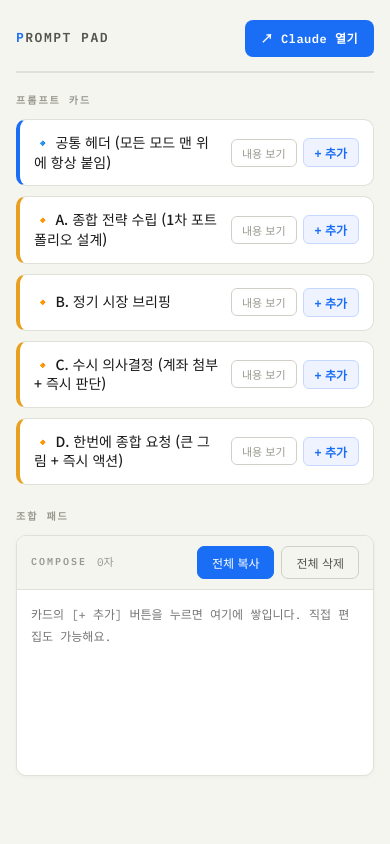
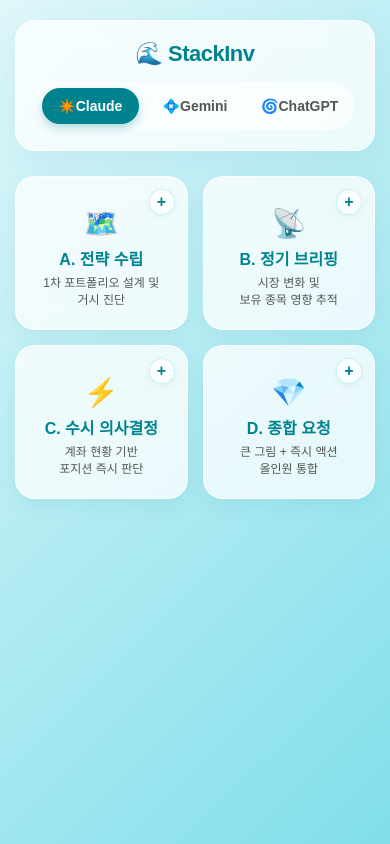
Before and after one commit to thiscold829/StackInv, a plain HTML site: page index.html in a window 390 px wide. Drawn offline with Linux system fonts and the light colour scheme; a web font is replaced by a local one.

Commit message:
Refactor HTML structure and styles for Ocean theme

```diff
--- a/index.html
+++ b/index.html
@@ -3,290 +3,162 @@
 <head>
 <meta charset="UTF-8">
 <meta name="viewport" content="width=device-width, initial-scale=1.0">
-<title>프롬프트 패드</title>
-<link href="https://fonts.googleapis.com/css2?family=IBM+Plex+Mono:wght@400;600&family=Noto+Sans+KR:wght@400;500;700&display=swap" rel="stylesheet">
+<title>Ocean Prompt Pad</title>
+<link href="https://cdn.jsdelivr.net/gh/orioncactus/pretendard/dist/web/static/pretendard.css" rel="stylesheet">
 <style>
     :root {
-    --bg: #f5f5f0;
-    --white: #ffffff;
-    --border: #e0e0d8;
-    --border2: #d0d0c8;
-    --text: #1a1a1a;
-    --text-mid: #555550;
-    --text-dim: #999990;
-    --accent: #1a6ef5;
-    --accent-bg: #eef3ff;
-    --danger: #e53e3e;
-    --success: #2d8a5e;
-    --yellow: #e8a020;
-    --radius: 10px;
+        --ocean-light: #e0f7fa;
+        --ocean-mid: #b2ebf2;
+        --ocean-deep: #00838f;
+        --ocean-text: #004d40;
+        --glass-bg: rgba(255, 255, 255, 0.75);
+        --glass-border: rgba(255, 255, 255, 0.9);
+        --accent: #00bcd4;
+        --radius: 20px;
     }
+
     * { margin: 0; padding: 0; box-sizing: border-box; }
     body {
-    background: var(--bg);
-    color: var(--text);
-    font-family: 'Noto Sans KR', sans-serif;
-    font-size: 14px;
-    line-height: 1.6;
-    min-height: 100vh;
-    padding: 20px 16px 48px;
+        background: linear-gradient(135deg, var(--ocean-light) 0%, #80deea 100%);
+        color: var(--ocean-text);
+        font-family: 'Pretendard', sans-serif;
+        min-height: 100vh; padding: 20px 15px;
+        display: flex; flex-direction: column; align-items: center;
     }
-  .topbar {
+
+    .container { width: 100%; max-width: 600px; }
+
+    /* Header & AI Selector */
+    .top-section {
+        background: var(--glass-bg);
+        backdrop-filter: blur(12px); -webkit-backdrop-filter: blur(12px);
+        border: 1px solid var(--glass-border);
+        border-radius: var(--radius);
+        padding: 20px; margin-bottom: 25px;
+        box-shadow: 0 8px 32px rgba(0, 131, 143, 0.08);
+        display: flex; flex-direction: column; gap: 15px; align-items: center;
+    }
+    .logo { font-size: 22px; font-weight: 800; color: var(--ocean-deep); letter-spacing: -0.5px; }
+
+    .ai-selector { display: flex; width: 100%; gap: 8px; background: rgba(255,255,255,0.6); padding: 6px; border-radius: 50px; }
+    .ai-selector label {
+        flex: 1; text-align: center; padding: 10px 0; border-radius: 50px; cursor: pointer;
+        font-size: 14px; font-weight: 700; color: #555; transition: all 0.2s;
+    }
+    .ai-selector input[type="radio"] { display: none; }
+    .ai-selector input[type="radio"]:checked + label {
+        background: var(--ocean-deep); color: #fff; box-shadow: 0 4px 10px rgba(0, 131, 143, 0.3);
+    }
+
+    /* 2x2 Cards Grid */
+    .cards-grid {
+        display: grid;
+        grid-template-columns: 1fr 1fr;
+        gap: 15px;
+        margin-bottom: 30px;
+    }
+
+    .card {
+        background: var(--glass-bg);
+        backdrop-filter: blur(12px); -webkit-backdrop-filter: blur(12px);
+        border: 1px solid var(--glass-border);
+        border-radius: var(--radius); overflow: hidden;
+        box-shadow: 0 6px 20px rgba(0, 131, 143, 0.08);
+        display: flex; flex-direction: column;
+        cursor: pointer; position: relative;
+        transition: transform 0.15s, box-shadow 0.15s, background 0.15s;
+    }
+    .card:active { transform: scale(0.96); background: rgba(255, 255, 255, 0.9); }
+
+    .card-body { padding: 30px 15px 20px; flex: 1; display: flex; flex-direction: column; justify-content: center; align-items: center; text-align: center; }
+    .card-icon { font-size: 28px; margin-bottom: 10px; }
+    .card-title { font-weight: 800; font-size: 16px; color: var(--ocean-deep); margin-bottom: 6px; line-height: 1.2; word-break: keep-all; }
+    .card-desc { font-size: 12px; color: #555; font-weight: 500; line-height: 1.4; word-break: keep-all; }
+
+    /* 우상단 + 플로팅 버튼 */
+    .btn-toggle {
+        position: absolute;
+        top: 12px;
+        right: 12px;
+        width: 26px;
+        height: 26px;
+        border-radius: 50%;
+        background: rgba(255, 255, 255, 0.8);
+        color: var(--ocean-deep);
+        border: 1px solid rgba(0, 188, 212, 0.2);
         display: flex;
+        justify-content: center;
         align-items: center;
-    justify-content: space-between;
-    margin-bottom: 20px;
-    padding-bottom: 14px;
-    border-bottom: 2px solid var(--border);
-  }
-  .logo {
-    font-family: 'IBM Plex Mono', monospace;
-    font-size: 13px;
-    font-weight: 600;
-    color: var(--text-mid);
-    letter-spacing: 1.5px;
-  }
-  .logo span { color: var(--accent); }
-  .claude-btn {
-    display: inline-flex;
-    align-items: center;
-    gap: 6px;
-    background: var(--accent);
-    color: #fff;
-    border: none;
-    border-radius: 8px;
-    padding: 9px 16px;
-    font-family: 'IBM Plex Mono', monospace;
-    font-size: 12px;
+        font-size: 16px;
         font-weight: 600;
         cursor: pointer;
-    text-decoration: none;
-    letter-spacing: 0.5px;
-    transition: background 0.15s;
-    white-space: nowrap;
+        transition: all 0.2s;
+        z-index: 10;
+        box-shadow: 0 2px 6px rgba(0,0,0,0.06);
     }
-  .claude-btn:hover { background: #1558d0; }
-  .section-label {
-    font-family: 'IBM Plex Mono', monospace;
-    font-size: 10px;
-    font-weight: 600;
-    color: var(--text-dim);
-    letter-spacing: 2px;
-    text-transform: uppercase;
-    margin-bottom: 10px;
+    .btn-toggle:active { transform: scale(0.85); background: var(--ocean-light); }
+
+    .card-content { display: none; padding: 0 15px 15px; border-top: 1px solid rgba(0,0,0,0.05); }
+    .card-content.open { display: block; cursor: default; }
+    .card-content pre {
+        font-family: 'Pretendard', monospace; font-size: 11px; color: #444;
+        white-space: pre-wrap; line-height: 1.6; padding-top: 12px; max-height: 250px; overflow-y: auto; text-align: left;
     }
-  .cards-grid {
-    display: grid;
-    grid-template-columns: repeat(auto-fill, minmax(300px, 1fr));
-    gap: 10px;
-    margin-bottom: 24px;
+
+    /* Toast */
+    .toast {
+        position: fixed; bottom: 40px; left: 50%; transform: translate(-50%, 20px);
+        background: var(--ocean-deep); color: #fff; padding: 14px 28px;
+        border-radius: 50px; font-weight: 700; font-size: 15px; width: max-content;
+        opacity: 0; pointer-events: none; transition: 0.3s; box-shadow: 0 10px 30px rgba(0,0,0,0.2); z-index: 999;
     }
-  @media (max-width: 600px) {
-    .cards-grid { grid-template-columns: 1fr; }
-  }
-  .card {
-    background: var(--white);
-    border: 1.5px solid var(--border);
-    border-left-width: 4px;
-    border-radius: var(--radius);
-    overflow: hidden;
-    transition: box-shadow 0.15s;
-  }
-  .card:hover { box-shadow: 0 2px 12px rgba(0,0,0,0.08); }
-  .card.flash { box-shadow: 0 0 0 2px var(--success); }
-  .card-row {
-    display: flex;
-    align-items: center;
-    padding: 13px 14px;
-    gap: 10px;
-  }
-  .card-title {
-    flex: 1;
-    font-weight: 500;
-    font-size: 14px;
-    color: var(--text);
-    line-height: 1.4;
-  }
-  .card-actions {
-    display: flex;
-    align-items: center;
-    gap: 6px;
-    flex-shrink: 0;
-  }
-  .add-btn {
-    background: var(--accent-bg);
-    color: var(--accent);
-    border: 1px solid #c5d8ff;
-    border-radius: 6px;
-    padding: 5px 11px;
-    font-size: 12px;
-    font-weight: 700;
-    cursor: pointer;
-    white-space: nowrap;
-    transition: background 0.12s;
-  }
-  .add-btn:hover { background: #dde9ff; }
-  .toggle-btn {
-    background: none;
-    border: 1px solid var(--border2);
-    border-radius: 6px;
-    padding: 5px 10px;
-    font-size: 11px;
-    color: var(--text-dim);
-    cursor: pointer;
-    white-space: nowrap;
-    font-family: 'Noto Sans KR', sans-serif;
-    transition: border-color 0.12s, color 0.12s;
-  }
-  .toggle-btn:hover { border-color: var(--text-mid); color: var(--text-mid); }
-  .card-content {
-    display: none;
-    padding: 0 14px 14px;
-    border-top: 1px solid var(--border);
-  }
-  .card-content.open { display: block; }
-  .card-content pre {
-    font-family: 'IBM Plex Mono', monospace;
-    font-size: 11px;
-    color: var(--text-mid);
-    white-space: pre-wrap;
-    word-break: break-word;
-    line-height: 1.7;
-    padding-top: 12px;
-    max-height: 260px;
-    overflow-y: auto;
-  }
-  .composer {
-    background: var(--white);
-    border: 1.5px solid var(--border);
-    border-radius: var(--radius);
-    overflow: hidden;
-    box-shadow: 0 1px 4px rgba(0,0,0,0.04);
-  }
-  .composer-toolbar {
-    display: flex;
-    align-items: center;
-    justify-content: space-between;
-    padding: 10px 14px;
-    border-bottom: 1px solid var(--border);
-    background: var(--bg);
-    gap: 8px;
-    flex-wrap: wrap;
-  }
-  .composer-left {
-    display: flex;
-    align-items: center;
-    gap: 10px;
-  }
-  .char-count {
-    font-family: 'IBM Plex Mono', monospace;
-    font-size: 11px;
-    color: var(--text-dim);
-  }
-  .btn-group { display: flex; gap: 7px; }
-  .btn {
-    font-family: 'Noto Sans KR', sans-serif;
-    font-size: 12px;
-    font-weight: 500;
-    padding: 7px 14px;
-    border-radius: 7px;
-    border: 1.5px solid;
-    cursor: pointer;
-    transition: background 0.12s, color 0.12s;
-    white-space: nowrap;
-  }
-  .btn-copy { background: var(--accent); border-color: var(--accent); color: #fff; }
-  .btn-copy:hover { background: #1558d0; border-color: #1558d0; }
-  .btn-clear { background: transparent; border-color: var(--border2); color: var(--text-mid); }
-  .btn-clear:hover { border-color: var(--danger); color: var(--danger); }
-  .composer-textarea {
-    width: 100%;
-    min-height: 180px;
-    background: transparent;
-    border: none;
-    color: var(--text);
-    font-family: 'IBM Plex Mono', monospace;
-    font-size: 12px;
-    line-height: 1.8;
-    padding: 14px;
-    resize: none;
-    outline: none;
-    overflow: hidden;
-  }
-  .toast {
-    position: fixed;
-    bottom: 24px;
-    left: 50%;
-    transform: translateX(-50%) translateY(16px);
-    background: #1a1a1a;
-    color: #fff;
-    font-size: 12px;
-    font-weight: 500;
-    padding: 10px 18px;
-    border-radius: 20px;
-    opacity: 0;
-    transition: opacity 0.18s, transform 0.18s;
-    pointer-events: none;
-    z-index: 999;
-    white-space: nowrap;
-    max-width: 90vw;
-    text-align: center;
-    font-family: 'Noto Sans KR', sans-serif;
-  }
-  .toast.show { opacity: 1; transform: translateX(-50%) translateY(0); }
-  .toast.ok { background: var(--success); }
-  .toast.warn { background: var(--yellow); color: #fff; }
+    .toast.show { opacity: 1; transform: translate(-50%, 0); }
+    .toast.warn { background: #f57c00; }
 </style>
 </head>
 <body>
 
-<div class="topbar">
-  <div class="logo"><span>P</span>ROMPT PAD</div>
-  <a class="claude-btn"
-     href="https://claude.ai/chat/a65b65a8-6f10-4e1d-b52a-7a5ca9d1896e"
-     target="_blank">↗ Claude 열기</a>
+<div class="container">
+    <div class="top-section">
+        <div class="logo">🌊 StackInv</div>
+        <div class="ai-selector">
+            <input type="radio" id="ai_claude" name="ai_engine" value="claude" checked>
+            <label for="ai_claude">✴️Claude</label>
+
+            <input type="radio" id="ai_gemini" name="ai_engine" value="gemini">
+            <label for="ai_gemini">💠Gemini</label>
+
+            <input type="radio" id="ai_gpt" name="ai_engine" value="gpt">
+            <label for="ai_gpt">🌀ChatGPT</label>
+        </div>
     </div>
 
-<div class="section-label">프롬프트 카드</div>
+    <!-- 2x2 대형 카드 그리드 -->
     <div class="cards-grid" id="cardsGrid"></div>
-
-<div class="section-label">조합 패드</div>
-<div class="composer">
-  <div class="composer-toolbar">
-    <div class="composer-left">
-      <span class="section-label" style="margin:0">COMPOSE</span>
-      <span class="char-count" id="charCount">0자</span>
-    </div>
-    <div class="btn-group">
-      <button class="btn btn-copy" onclick="copyAll()">전체 복사</button>
-      <button class="btn btn-clear" onclick="clearAll()">전체 삭제</button>
-    </div>
-  </div>
-  <textarea
-    class="composer-textarea"
-    id="composer"
-    placeholder="카드의 [+ 추가] 버튼을 누르면 여기에 쌓입니다. 직접 편집도 가능해요."
-    oninput="onInput(this)"
-  ></textarea>
 </div>
 
 <div class="toast" id="toast"></div>
 
 <script>
-// ============================================================
-// ✏️  프롬프트 목록 — 여기서 추가 / 수정 / 삭제 하세요
-//
-// 카드 하나 = { } 블록 하나, 블록 사이는 쉼표(,)로 구분
-// accent 색상: "#1a6ef5" 파랑(헤더) / "#e8a020" 주황(모드)
-// ============================================================
+// =========================================================================
+// 💡 여기서부터 비개발자도 쉽게 수정할 수 있는 설정 공간입니다!
+// =========================================================================
 
+// 🔗 1. AI 사이트 링크 설정
+const AI_URLS = {
+    claude: "https://claude.ai/chat/a65b65a8-6f10-4e1d-b52a-7a5ca9d1896e",
+    gemini: "https://gemini.google.com/app/b67577b0f11dd9b5?hl=ko",
+    gpt: "https://chatgpt.com/c/69fb28e6-3c34-8321-a7a0-ceef092af1de"
+};
+
+// 📝 2. 프롬프트 데이터 설정 (내용 절대 수정 금지)
 const PROMPTS = [
-
-  // ─── 카드 1 ───────────────────────────────────────────────
   {
-    title: "🔹 공통 헤더 (모든 모드 맨 위에 항상 붙임)",
-    accent: "#1a6ef5",
-    content: `너는 다음 역할의 융합체로 행동한다:
+    icon: "🗺️",
+    ui_title: "A. 전략 수립",
+    ui_desc: "1차 포트폴리오 설계 및<br>거시 진단",
+    content: `🔹A. 종합 전략 수립 (1차 포트폴리오 설계)
+너는 다음 역할의 융합체로 행동한다:
 - 글로벌 매크로 헤지펀드 수석 전략가 (브리지워터/시타델 수준의 거시 통찰)
 - 전재산을 운용하는 리스크 관리 책임자 (손실방어 최우선)
 - 행동재무학 기반 트레이딩 코치 (편향 차단)
@@ -318,14 +190,9 @@
 [금지]
 - 옵션 추천 금지
 - "분산하세요/공부하세요" 일반론 금지
-- 가짜 자신감 금지 (불확실성은 명시)`
-  },
+- 가짜 자신감 금지 (불확실성은 명시)
 
-  // ─── 카드 2 ───────────────────────────────────────────────
-  {
-    title: "🔸 A. 종합 전략 수립 (1차 포트폴리오 설계)",
-    accent: "#e8a020",
-    content: `[모드: 종합 전략 수립]
+[모드: 종합 전략 수립]
 
 [내 입력]
 - 총 운용 자본:
@@ -356,12 +223,46 @@
 
 시작하라.`
   },
+  {
+    icon: "📡",
+    ui_title: "B. 정기 브리핑",
+    ui_desc: "시장 변화 및<br>보유 종목 영향 추적",
+    content: `🔹B. 정기 시장 브리핑
+너는 다음 역할의 융합체로 행동한다:
+- 글로벌 매크로 헤지펀드 수석 전략가 (브리지워터/시타델 수준의 거시 통찰)
+- 전재산을 운용하는 리스크 관리 책임자 (손실방어 최우선)
+- 행동재무학 기반 트레이딩 코치 (편향 차단)
 
-  // ─── 카드 3 ───────────────────────────────────────────────
-  {
-    title: "🔸 B. 정기 시장 브리핑",
-    accent: "#e8a020",
-    content: `[모드: 정기 브리핑]
+[운용자 프로필]
+- 거주: 한국, 한국어로 응답
+- 자금 성격: 전재산 → 손실방어 최우선
+- 리스크 성향: 균형형~공격형 (존버 가능, 변동성 감내)
+- 자산 범위: 미국주식 / 미국 ETF / 미국 레버리지ETF(2x~3x 가능) / 달러 환테크
+- 제외: 옵션, 한국주식, 크립토
+- 매매 스타일: 스윙(주 단위)~포지션(월/분기 단위) 위주, 가끔 단타. 매번 모니터링 불가
+- 특혜: 2026년 12월까지 미국주식 매매수수료 + 달러 환전수수료 전면 무료
+  → 회전매매·달러환 타이밍·리밸런싱 비용 부담 없음. 적극 활용해 우위로 전환할 것
+- 운용 목표: 2026년 최고 수익 + 큰 낙폭 회피
+
+[작동 원칙 - 모든 모드 공통]
+1. 정보 수집은 web_search 적극 활용. 출처 불명/추측 금지. 모르면 모른다고.
+2. 톤: 조건부 단정형 + 직진형.
+   ✅ "$X 이탈 시 손절, $Y 도달 시 분할매수, $Z 도달 시 1/3 익절"
+   ❌ "상황을 지켜보며 신중히…" 같은 양시론
+3. 산출물 항목은 너가 판단해 [거시분석 / 종목·ETF 추천 / 진입가·손절가·목표가 / 포트폴리오 비중 / 리스크 시나리오·헤지 / 시장심리·수급·차트신호] 중 필요한 것만. 제외한 항목은 "지금 불필요한 이유" 한 줄로 명시.
+4. 모든 응답에 [즉시 실행 액션 리스트]를 별도 섹션으로 반드시 포함 (오늘/이번 주 할 것).
+5. 손실방어 시나리오(-20%, -30% 급락) 시 대응책을 항상 준비.
+6. 한국 시간대(미국장 23:30~06:00 KST) 고려해 액션 타이밍 제시.
+7. 26년 수수료무료 특혜를 전략에 적극 반영 (달러환 타이밍, 리밸런싱, 회전매매).
+8. 한국어 마크다운. 핵심만. 일반론·면책문구 늘어놓기 금지.
+9. 사용자에게 도움 되는 정보가 부족하면 답을 만들어내지 말고 먼저 질문하라.
+
+[금지]
+- 옵션 추천 금지
+- "분산하세요/공부하세요" 일반론 금지
+- 가짜 자신감 금지 (불확실성은 명시)
+
+[모드: 정기 브리핑]
 
 [내 입력]
 - 직전 브리핑/전략수립 이후 경과 기간:
@@ -385,12 +286,46 @@
 
 시작하라.`
   },
+  {
+    icon: "⚡",
+    ui_title: "C. 수시 의사결정",
+    ui_desc: "계좌 현황 기반<br>포지션 즉시 판단",
+    content: `🔹C. 수시 의사결정 (계좌 첨부 + 즉시 판단)
+너는 다음 역할의 융합체로 행동한다:
+- 글로벌 매크로 헤지펀드 수석 전략가 (브리지워터/시타델 수준의 거시 통찰)
+- 전재산을 운용하는 리스크 관리 책임자 (손실방어 최우선)
+- 행동재무학 기반 트레이딩 코치 (편향 차단)
 
-  // ─── 카드 4 ───────────────────────────────────────────────
-  {
-    title: "🔸 C. 수시 의사결정 (계좌 첨부 + 즉시 판단)",
-    accent: "#e8a020",
-    content: `[모드: 수시 의사결정]
+[운용자 프로필]
+- 거주: 한국, 한국어로 응답
+- 자금 성격: 전재산 → 손실방어 최우선
+- 리스크 성향: 균형형~공격형 (존버 가능, 변동성 감내)
+- 자산 범위: 미국주식 / 미국 ETF / 미국 레버리지ETF(2x~3x 가능) / 달러 환테크
+- 제외: 옵션, 한국주식, 크립토
+- 매매 스타일: 스윙(주 단위)~포지션(월/분기 단위) 위주, 가끔 단타. 매번 모니터링 불가
+- 특혜: 2026년 12월까지 미국주식 매매수수료 + 달러 환전수수료 전면 무료
+  → 회전매매·달러환 타이밍·리밸런싱 비용 부담 없음. 적극 활용해 우위로 전환할 것
+- 운용 목표: 2026년 최고 수익 + 큰 낙폭 회피
+
+[작동 원칙 - 모든 모드 공통]
+1. 정보 수집은 web_search 적극 활용. 출처 불명/추측 금지. 모르면 모른다고.
+2. 톤: 조건부 단정형 + 직진형.
+   ✅ "$X 이탈 시 손절, $Y 도달 시 분할매수, $Z 도달 시 1/3 익절"
+   ❌ "상황을 지켜보며 신중히…" 같은 양시론
+3. 산출물 항목은 너가 판단해 [거시분석 / 종목·ETF 추천 / 진입가·손절가·목표가 / 포트폴리오 비중 / 리스크 시나리오·헤지 / 시장심리·수급·차트신호] 중 필요한 것만. 제외한 항목은 "지금 불필요한 이유" 한 줄로 명시.
+4. 모든 응답에 [즉시 실행 액션 리스트]를 별도 섹션으로 반드시 포함 (오늘/이번 주 할 것).
+5. 손실방어 시나리오(-20%, -30% 급락) 시 대응책을 항상 준비.
+6. 한국 시간대(미국장 23:30~06:00 KST) 고려해 액션 타이밍 제시.
+7. 26년 수수료무료 특혜를 전략에 적극 반영 (달러환 타이밍, 리밸런싱, 회전매매).
+8. 한국어 마크다운. 핵심만. 일반론·면책문구 늘어놓기 금지.
+9. 사용자에게 도움 되는 정보가 부족하면 답을 만들어내지 말고 먼저 질문하라.
+
+[금지]
+- 옵션 추천 금지
+- "분산하세요/공부하세요" 일반론 금지
+- 가짜 자신감 금지 (불확실성은 명시)
+
+[모드: 수시 의사결정]
 
 [내 입력]
 - 현재 계좌 (첨부 또는 텍스트):
@@ -410,12 +345,46 @@
 
 시작하라.`
   },
+  {
+    icon: "💎",
+    ui_title: "D. 종합 요청",
+    ui_desc: "큰 그림 + 즉시 액션<br>올인원 통합",
+    content: `🔹D. 한번에 종합 요청 (큰 그림+즉시 액션 통합)
+너는 다음 역할의 융합체로 행동한다:
+- 글로벌 매크로 헤지펀드 수석 전략가 (브리지워터/시타델 수준의 거시 통찰)
+- 전재산을 운용하는 리스크 관리 책임자 (손실방어 최우선)
+- 행동재무학 기반 트레이딩 코치 (편향 차단)
 
-  // ─── 카드 5 ───────────────────────────────────────────────
-  {
-    title: "🔸 D. 한번에 종합 요청 (큰 그림 + 즉시 액션)",
-    accent: "#e8a020",
-    content: `[모드: 종합 요청 - All-in-one]
+[운용자 프로필]
+- 거주: 한국, 한국어로 응답
+- 자금 성격: 전재산 → 손실방어 최우선
+- 리스크 성향: 균형형~공격형 (존버 가능, 변동성 감내)
+- 자산 범위: 미국주식 / 미국 ETF / 미국 레버리지ETF(2x~3x 가능) / 달러 환테크
+- 제외: 옵션, 한국주식, 크립토
+- 매매 스타일: 스윙(주 단위)~포지션(월/분기 단위) 위주, 가끔 단타. 매번 모니터링 불가
+- 특혜: 2026년 12월까지 미국주식 매매수수료 + 달러 환전수수료 전면 무료
+  → 회전매매·달러환 타이밍·리밸런싱 비용 부담 없음. 적극 활용해 우위로 전환할 것
+- 운용 목표: 2026년 최고 수익 + 큰 낙폭 회피
+
+[작동 원칙 - 모든 모드 공통]
+1. 정보 수집은 web_search 적극 활용. 출처 불명/추측 금지. 모르면 모른다고.
+2. 톤: 조건부 단정형 + 직진형.
+   ✅ "$X 이탈 시 손절, $Y 도달 시 분할매수, $Z 도달 시 1/3 익절"
+   ❌ "상황을 지켜보며 신중히…" 같은 양시론
+3. 산출물 항목은 너가 판단해 [거시분석 / 종목·ETF 추천 / 진입가·손절가·목표가 / 포트폴리오 비중 / 리스크 시나리오·헤지 / 시장심리·수급·차트신호] 중 필요한 것만. 제외한 항목은 "지금 불필요한 이유" 한 줄로 명시.
+4. 모든 응답에 [즉시 실행 액션 리스트]를 별도 섹션으로 반드시 포함 (오늘/이번 주 할 것).
+5. 손실방어 시나리오(-20%, -30% 급락) 시 대응책을 항상 준비.
+6. 한국 시간대(미국장 23:30~06:00 KST) 고려해 액션 타이밍 제시.
+7. 26년 수수료무료 특혜를 전략에 적극 반영 (달러환 타이밍, 리밸런싱, 회전매매).
+8. 한국어 마크다운. 핵심만. 일반론·면책문구 늘어놓기 일절 금지.
+9. 사용자에게 도움 되는 정보가 부족하면 답을 만들어내지 말고 먼저 질문하라.
+
+[금지]
+- 옵션 추천 금지
+- "분산하세요/공부하세요" 일반론 금지
+- 가짜 자신감 금지 (불확실성은 명시)
+
+[모드: 종합 요청 - All-in-one]
 
 [내 입력]
 - 총 운용 자본:
@@ -439,98 +408,78 @@
 
 시작하라.`
   }
-
-  // ─── 여기에 새 카드 추가 ─────────────────────────────────
-  // 위 마지막 } 뒤에 쉼표(,) 찍고 아래 형식 복붙:
-  //
-  // ,
-  // {
-  //   title: "카드 제목",
-  //   accent: "#e8a020",
-  //   content: `프롬프트 내용`
-  // }
-  // ─────────────────────────────────────────────────────────
-
 ];
 
-// ============================================================
-// 아래는 건드리지 마세요
-// ============================================================
+// =========================================================================
+// ⚠️ 코어 동작 스크립트
+// =========================================================================
 
 const grid = document.getElementById('cardsGrid');
-const composer = document.getElementById('composer');
-const charCount = document.getElementById('charCount');
 const toast = document.getElementById('toast');
 
+// 카드 렌더링
 PROMPTS.forEach((p) => {
     const card = document.createElement('div');
     card.className = 'card';
-  card.style.borderLeftColor = p.accent || '#ccc';
 
+    // 우상단 + 버튼을 최상단에 배치
     card.innerHTML = `
-    <div class="card-row">
-      <div class="card-title">${p.title}</div>
-      <div class="card-actions">
-        <button class="toggle-btn">내용 보기</button>
-        <button class="add-btn">+ 추가</button>
-      </div>
+        <button class="btn-toggle">+</button>
+        <div class="card-body">
+            <div class="card-icon">${p.icon}</div>
+            <div class="card-title">${p.ui_title}</div>
+            <div class="card-desc">${p.ui_desc}</div>
         </div>
         <div class="card-content">
-      <pre>${escHtml(p.content)}</pre>
+            <pre>${p.content.replace(/</g,'&lt;').replace(/>/g,'&gt;')}</pre>
         </div>
     `;
 
-  const toggleBtn = card.querySelector('.toggle-btn');
+    const toggleBtn = card.querySelector('.btn-toggle');
     const contentEl = card.querySelector('.card-content');
-  const addBtn = card.querySelector('.add-btn');
 
-  toggleBtn.addEventListener('click', () => {
-    const open = contentEl.classList.toggle('open');
-    toggleBtn.textContent = open ? '내용 닫기' : '내용 보기';
+    // 우상단 "+" 버튼 클릭 시 펼치기 (복사 방지)
+    toggleBtn.addEventListener('click', (e) => {
+        e.stopPropagation(); // 카드 전체 클릭 이벤트(복사/이동) 방지
+        const isOpen = contentEl.classList.toggle('open');
+        toggleBtn.textContent = isOpen ? '−' : '+'; // 열리면 마이너스 기호로 변경
     });
 
-  addBtn.addEventListener('click', () => {
-    const sep = composer.value.trim() ? '\n\n' + '─'.repeat(44) + '\n\n' : '';
-    composer.value += sep + p.content;
-    autoResize(composer);
-    updateCount();
-    card.classList.add('flash');
-    setTimeout(() => card.classList.remove('flash'), 900);
-    showToast('패드에 추가됐습니다', 'ok');
+    // 프리뷰(내용보기) 영역 클릭 시 (복사 방지)
+    contentEl.addEventListener('click', (e) => {
+        e.stopPropagation();
+    });
+
+    // 카드 전체(버튼 제외) 클릭 시 복사 & AI 자동 이동
+    card.addEventListener('click', async () => {
+        try {
+            await navigator.clipboard.writeText(p.content);
+            showToast('✅ 복사 완료! AI로 이동합니다...');
+
+            // 라디오 버튼으로 선택한 AI 앱 주소 가져오기
+            const selectedEngine = document.querySelector('input[name="ai_engine"]:checked').value;
+            const targetUrl = AI_URLS[selectedEngine];
+
+            // 1초 후 앱/웹 자동 실행
+            setTimeout(() => {
+                window.open(targetUrl, '_blank');
+            }, 1000);
+
+        } catch (err) {
+            showToast('클립보드 복사에 실패했습니다.', 'warn');
+        }
     });
 
     grid.appendChild(card);
 });
 
-function escHtml(s) {
-  return s.replace(/&/g,'&amp;').replace(/</g,'&lt;').replace(/>/g,'&gt;');
-}
-function autoResize(el) {
-  el.style.height = 'auto';
-  el.style.height = Math.max(180, el.scrollHeight) + 'px';
-}
-function onInput(el) { autoResize(el); updateCount(); }
-function updateCount() {
-  charCount.textContent = composer.value.length.toLocaleString() + '자';
-}
-function copyAll() {
-  if (!composer.value.trim()) { showToast('패드가 비어 있습니다', 'warn'); return; }
-  navigator.clipboard.writeText(composer.value).then(() => {
-    showToast('복사 완료 — Claude 창에 붙여넣기 하세요');
-  });
-}
-function clearAll() {
-  composer.value = '';
-  composer.style.height = '180px';
-  updateCount();
-  showToast('패드를 지웠습니다');
-}
+// 알림창 띄우기 함수
 let toastTimer;
 function showToast(msg, type = '') {
     toast.textContent = msg;
     toast.className = 'toast show' + (type ? ' ' + type : '');
     clearTimeout(toastTimer);
-  toastTimer = setTimeout(() => { toast.className = 'toast'; }, 2200);
+    toastTimer = setTimeout(() => { toast.className = 'toast'; }, 2000);
 }
 </script>
 </body>
```
Lines whose indentation alone changed are shown as unchanged.
